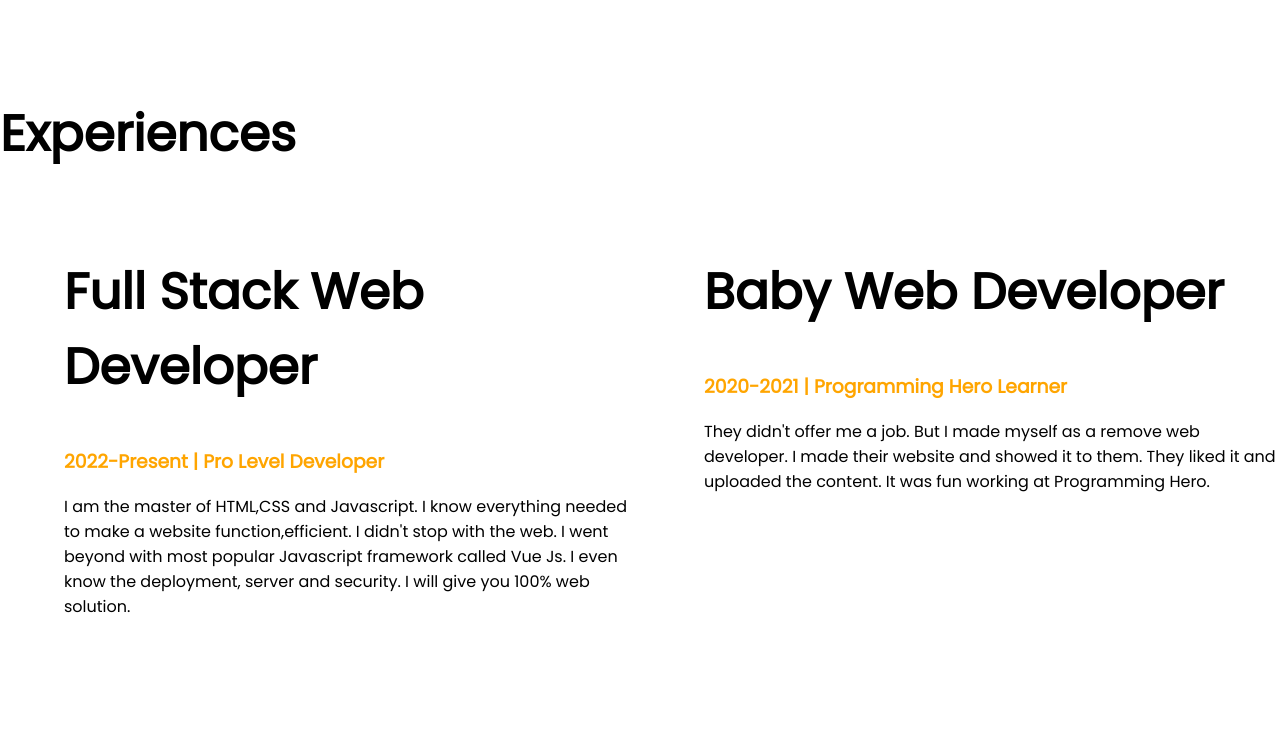
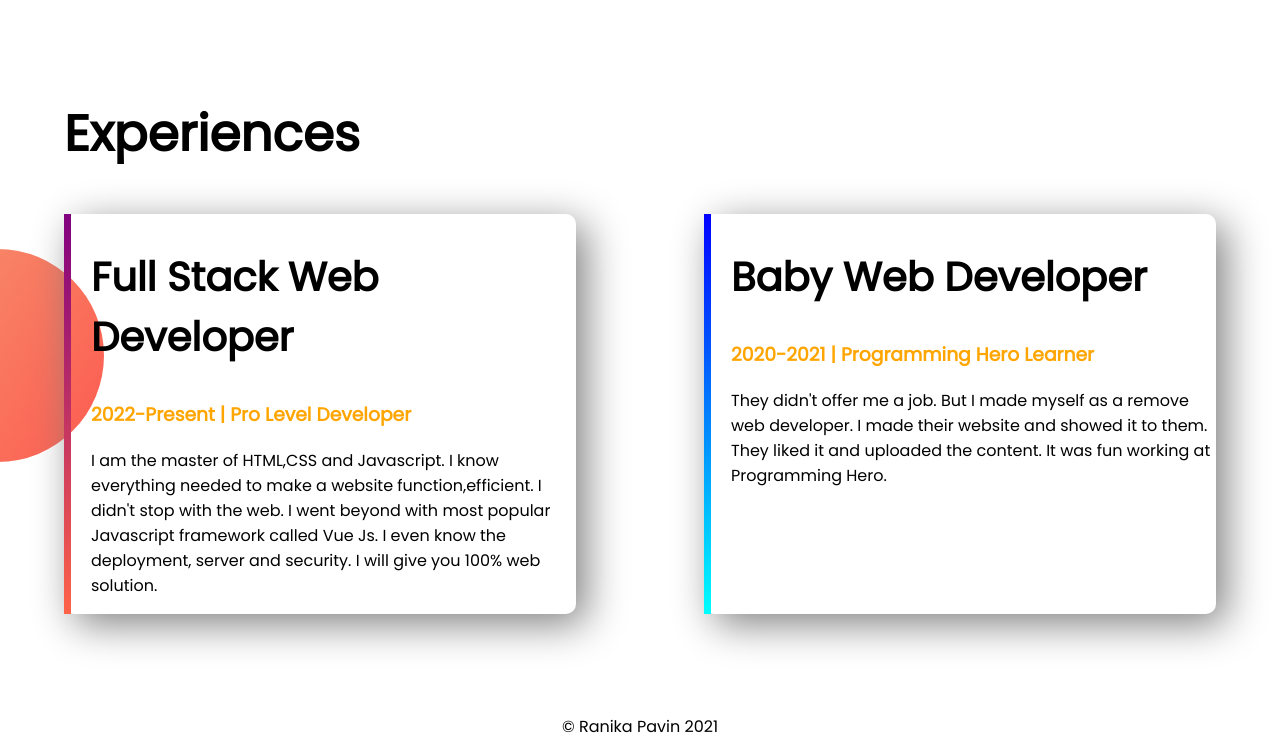
Before and after one commit to Ranika95/developer-portfolio, a plain HTML site: page index.html in a window 1280 px wide. Shown: the part 1017-1772 px from the top of the page. Drawn offline with Linux system fonts and the light colour scheme.

Commit message:
finished

```diff
--- a/index.html
+++ b/index.html
@@ -43,10 +43,10 @@
         </div>
     </section>
     <section class="experience-area">
-        <h1>Experiences</h1>
+        <h1 id="expert">Experiences</h1>
         <dev class="flexible-container">
-            <div class="half-width">
-                <h1>Full Stack Web Developer</h1>
+            <div id="full-stack-exp" class="experience-item">
+                <h2>Full Stack Web Developer</h2>
                 <h3 class="orange-color">2022-Present | Pro Level Developer</h3>
                 <p>
                     I am the master of HTML,CSS and Javascript. I know everything needed to make a website
@@ -54,18 +54,20 @@
                     called Vue Js. I even know the deployment, server and security. I will give you 100% web solution.
                 </p>
             </div>
-            <div class="half-width">
-                <h1>Baby Web Developer</h1>
+            <div id="web-dev-exp" class="experience-item">
+                <h2>Baby Web Developer</h2>
                 <h3 class="orange-color">2020-2021 | Programming Hero Learner</h3>
                 <p>
                     They didn't offer me a job. But I made myself as a remove web developer. I made their website and
-                    showed
-                    it to them. They liked it and uploaded the content. It was fun working at Programming Hero.
+                    showed it to them. They liked it and uploaded the content. It was fun working at Programming Hero.
                 </p>
             </div>
         </dev>
 
     </section>
+    <footer>
+        <p>&#169 Ranika Pavin 2021</p>
+    </footer>
 
 
 
--- a/style.css
+++ b/style.css
@@ -4,6 +4,9 @@ body{
 }
 h1{
     font-size: 50px;
+}
+h2{
+    font-size: 40px;
 }
 .orange-color{
     color: orange;
@@ -37,3 +40,32 @@ h1{
     background-position: right;
 
 }
+.experience-item{
+    width: 40%;
+    margin-left: 5%;
+    margin-right: 5%;
+    padding-left: 20px;
+    box-shadow: 10px 10px 40px gray;
+    border-radius: 10px;
+}
+.experience-area{
+    background-image: url(images/exp-bg.png);
+    background-repeat: no-repeat;
+    background-position: left;
+}
+#expert{
+    margin-left: 5%;
+}
+#web-dev-exp{
+    border-image: linear-gradient(blue,cyan);
+    border-image-slice: 1;
+    border-left: 7px solid;
+}
+#full-stack-exp{
+    border-image: linear-gradient(purple,tomato);
+    border-image-slice: 1;
+    border-left: 7px solid;
+}
+footer p{
+    text-align: center;
+}
```
